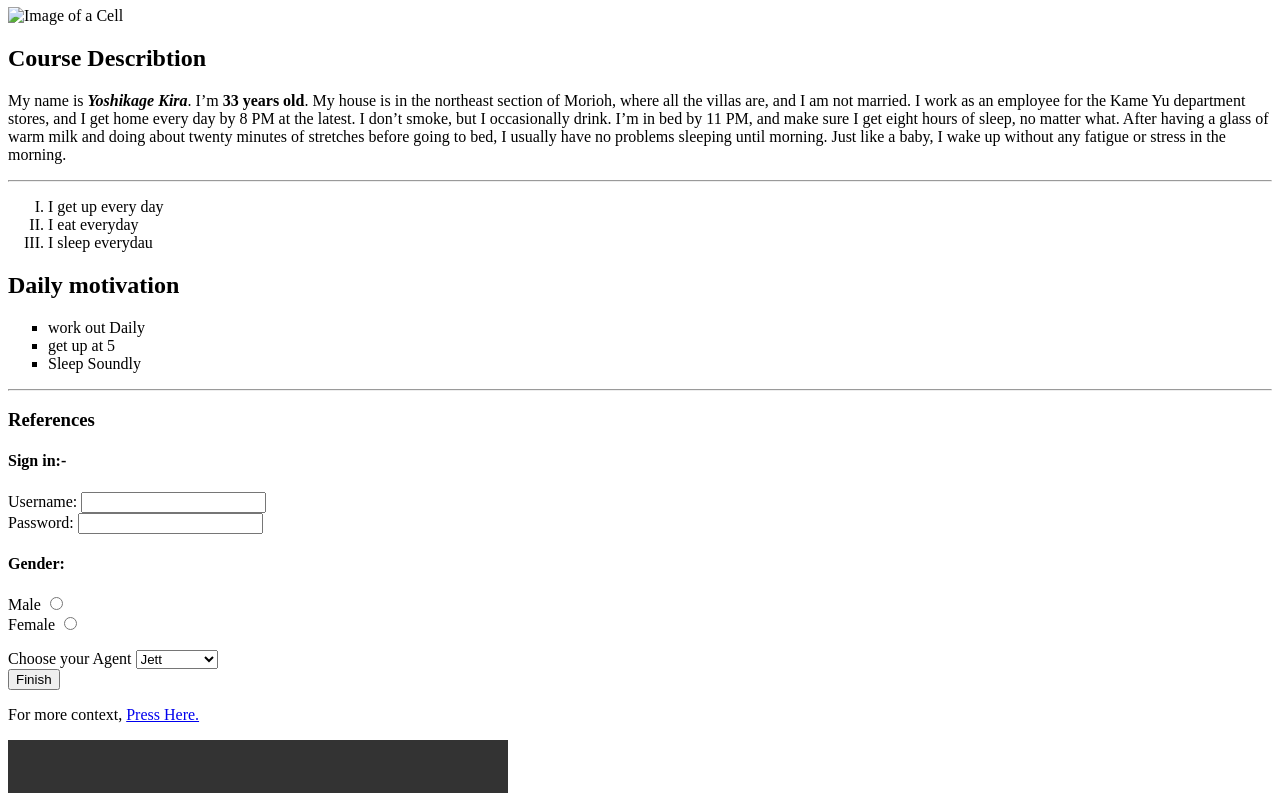
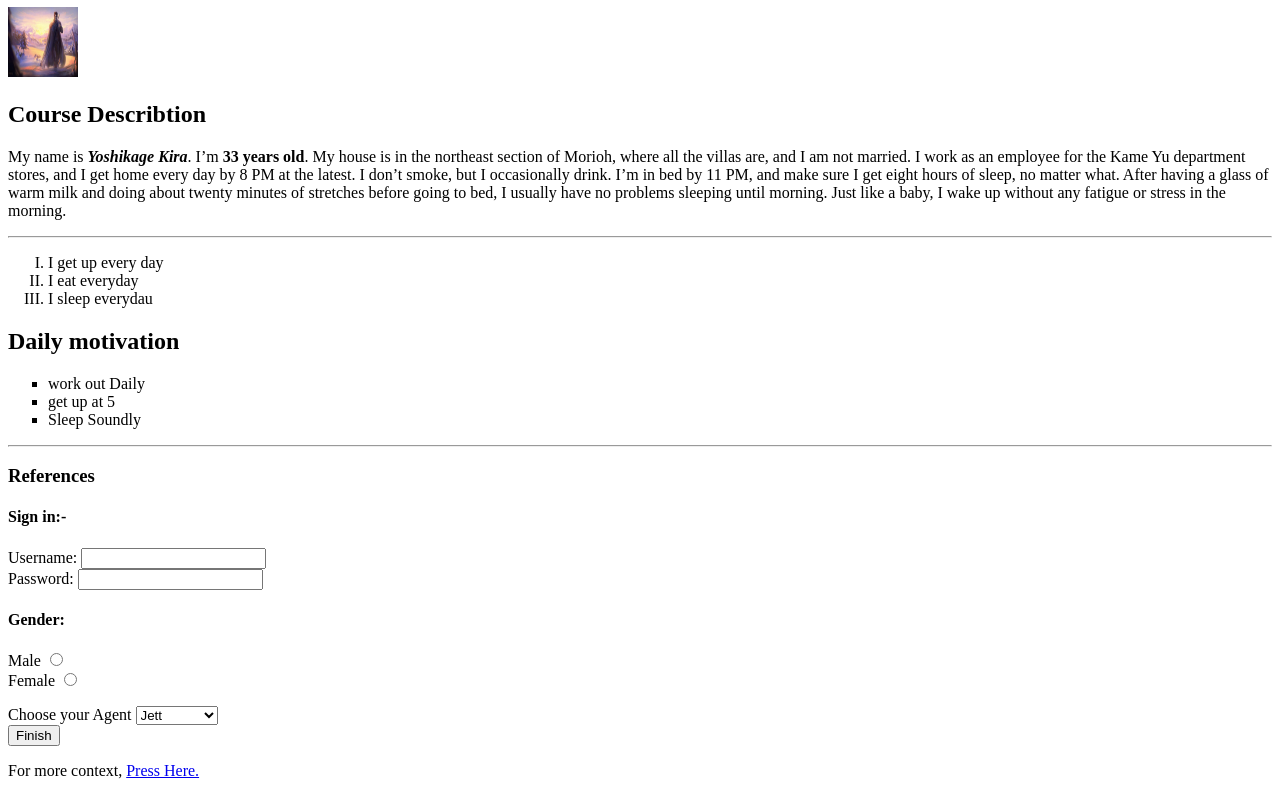
Before and after one commit to AlmozainiMalik/ProjectHTML, a plain HTML site: page index.html in a window 1280 px wide. Shown: the part 73-866 px from the top of the page. Drawn offline with Linux system fonts and the light colour scheme; grey boxes are pictures that could not be loaded.

Commit message:
small fix

```diff
--- a/index.html
+++ b/index.html
@@ -7,7 +7,7 @@
 
 <body dir="ltr">
     <h1> HTML Course </h1> <!--title-->
-    <img src="Cell.png" alt="Image of a Cell" height="70" width="70">
+    <img src="Berserk.jpg" alt="Image of Guts" height="70" width="70">
     <h2>Course Describtion</h2> <!--sub-title-->
 
     <p>
```
